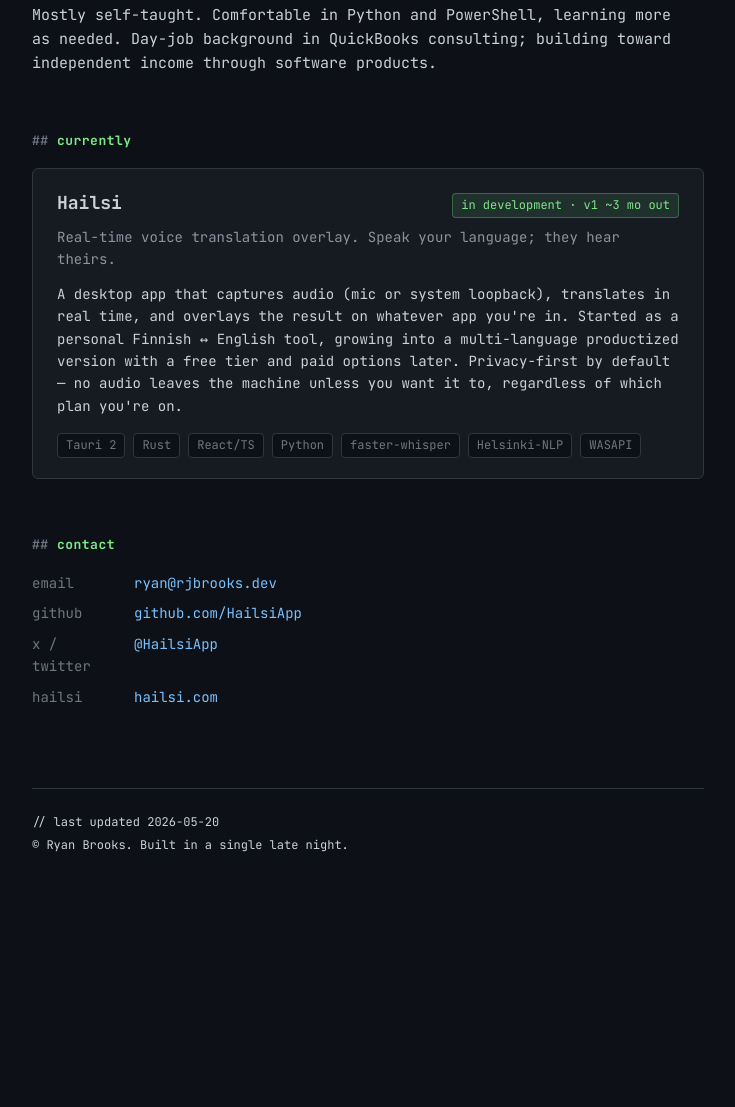
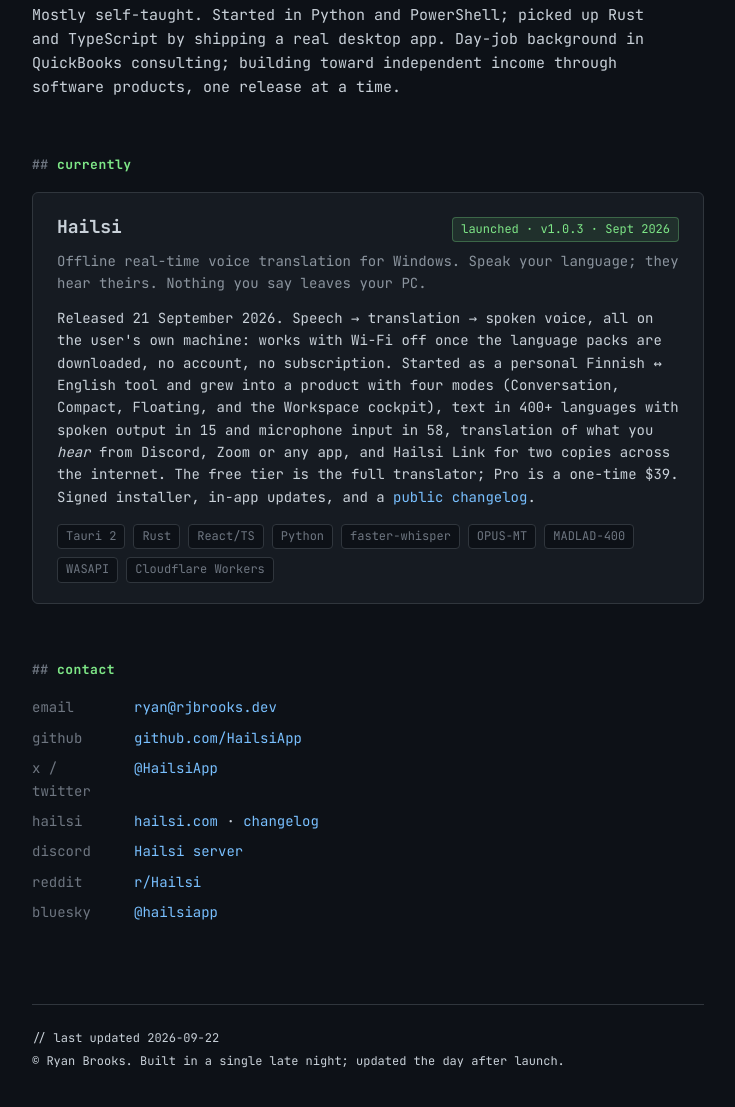
Before and after one commit to RJBrooksDev/rjbrooks-portfolio, a plain HTML site: page index.html in a window 1280 px wide. Shown: the part 381-1488 px from the top of the page, without its empty margins (272-1007 px from the left). Before the commit the page ends 1300 px from the top, so only its background shows below. Drawn offline with Linux system fonts and the light colour scheme.

Commit message:
Post-launch update: Hailsi is shipped (v1.0.3, 21 Sept 2026)
- tagline + meta: "Made Hailsi — and shipped it."
- about: Rust/TypeScript picked up by shipping a real desktop app
- Hailsi card: launched badge, post-release description (offline, 4 modes,
  400+ text / 15 spoken / 58 mic, incoming-only for calls, Link, free tier
  is the full translator, Pro $39 one-time, changelog link); stack tags
  OPUS-MT, MADLAD-400, Cloudflare Workers
- contact: changelog, Discord, r/Hailsi, Bluesky
- og-image ?v=2 (image refreshed in the next commit); last-updated date

```diff
--- a/index.html
+++ b/index.html
@@ -5,21 +5,21 @@
 <meta name="viewport" content="width=device-width, initial-scale=1.0">
 <meta name="robots" content="noindex, nofollow">
 <title>Ryan Brooks</title>
-<meta name="description" content="Ryan Brooks — independent developer. Currently building Hailsi.">
-<meta property="og:title" content="Ryan Brooks — Independent developer building Hailsi">
-<meta property="og:description" content="Independent developer. Currently building Hailsi — real-time voice translation in your own voice.">
+<meta name="description" content="Ryan Brooks — independent developer. Maker of Hailsi, offline real-time voice translation for Windows.">
+<meta property="og:title" content="Ryan Brooks — Independent developer, maker of Hailsi">
+<meta property="og:description" content="Independent developer. Made Hailsi — offline real-time voice translation for Windows. Nothing you say leaves your PC.">
 <meta property="og:type" content="website">
 <meta property="og:url" content="https://rjbrooks.dev">
-<meta property="og:image" content="https://rjbrooks.dev/og-image.png?v=1">
+<meta property="og:image" content="https://rjbrooks.dev/og-image.png?v=2">
 <meta property="og:image:width" content="1200">
 <meta property="og:image:height" content="630">
-<meta property="og:image:alt" content="Ryan Brooks — Independent developer. Building Hailsi.">
+<meta property="og:image:alt" content="Ryan Brooks — Independent developer. Maker of Hailsi.">
 <meta property="og:site_name" content="Ryan Brooks">
 <meta name="twitter:card" content="summary_large_image">
-<meta name="twitter:title" content="Ryan Brooks — Independent developer building Hailsi">
-<meta name="twitter:description" content="Independent developer. Currently building Hailsi — real-time voice translation in your own voice.">
-<meta name="twitter:image" content="https://rjbrooks.dev/og-image.png?v=1">
-<meta name="twitter:image:alt" content="Ryan Brooks — Independent developer. Building Hailsi.">
+<meta name="twitter:title" content="Ryan Brooks — Independent developer, maker of Hailsi">
+<meta name="twitter:description" content="Independent developer. Made Hailsi — offline real-time voice translation for Windows. Nothing you say leaves your PC.">
+<meta name="twitter:image" content="https://rjbrooks.dev/og-image.png?v=2">
+<meta name="twitter:image:alt" content="Ryan Brooks — Independent developer. Maker of Hailsi.">
 <link rel="preconnect" href="https://fonts.googleapis.com">
 <link rel="preconnect" href="https://fonts.gstatic.com" crossorigin>
 <link href="https://fonts.googleapis.com/css2?family=JetBrains+Mono:wght@400;500;700&display=swap" rel="stylesheet">
@@ -274,13 +274,13 @@ footer p { margin-bottom: 4px; }
   <header>
     <div class="shell-line"><span class="prompt">~ $</span> whoami</div>
     <h1 class="name">Ryan Brooks<span class="cursor"></span></h1>
-    <p class="tagline">Independent developer. Building <span class="accent">Hailsi</span>.</p>
+    <p class="tagline">Independent developer. Made <span class="accent">Hailsi</span> — and shipped it.</p>
   </header>
 
   <section>
     <h2>about</h2>
     <p>I build tools that fix problems I run into — usually at the intersection of language, performance, and software that's supposed to "just work" but doesn't.</p>
-    <p>Mostly self-taught. Comfortable in Python and PowerShell, learning more as needed. Day-job background in QuickBooks consulting; building toward independent income through software products.</p>
+    <p>Mostly self-taught. Started in Python and PowerShell; picked up Rust and TypeScript by shipping a real desktop app. Day-job background in QuickBooks consulting; building toward independent income through software products, one release at a time.</p>
   </section>
 
   <section>
@@ -288,18 +288,20 @@ footer p { margin-bottom: 4px; }
     <div class="project">
       <div class="project-header">
         <div class="project-name"><a href="https://hailsi.com" target="_blank" rel="noopener">Hailsi</a></div>
-        <span class="project-status">in development · v1 ~3 mo out</span>
+        <span class="project-status">launched · v1.0.3 · Sept 2026</span>
       </div>
-      <p class="project-tagline">Real-time voice translation overlay. Speak your language; they hear theirs.</p>
-      <p class="project-description">A desktop app that captures audio (mic or system loopback), translates in real time, and overlays the result on whatever app you're in. Started as a personal Finnish ↔ English tool, growing into a multi-language productized version with a free tier and paid options later. Privacy-first by default — no audio leaves the machine unless you want it to, regardless of which plan you're on.</p>
+      <p class="project-tagline">Offline real-time voice translation for Windows. Speak your language; they hear theirs. Nothing you say leaves your PC.</p>
+      <p class="project-description">Released 21 September 2026. Speech → translation → spoken voice, all on the user's own machine: works with Wi-Fi off once the language packs are downloaded, no account, no subscription. Started as a personal Finnish ↔ English tool and grew into a product with four modes (Conversation, Compact, Floating, and the Workspace cockpit), text in 400+ languages with spoken output in 15 and microphone input in 58, translation of what you <em>hear</em> from Discord, Zoom or any app, and Hailsi Link for two copies across the internet. The free tier is the full translator; Pro is a one-time $39. Signed installer, in-app updates, and a <a href="https://hailsi.com/changelog" target="_blank" rel="noopener">public changelog</a>.</p>
       <div class="project-stack">
         <span class="tag">Tauri 2</span>
         <span class="tag">Rust</span>
         <span class="tag">React/TS</span>
         <span class="tag">Python</span>
         <span class="tag">faster-whisper</span>
-        <span class="tag">Helsinki-NLP</span>
+        <span class="tag">OPUS-MT</span>
+        <span class="tag">MADLAD-400</span>
         <span class="tag">WASAPI</span>
+        <span class="tag">Cloudflare Workers</span>
       </div>
     </div>
   </section>
@@ -321,14 +323,26 @@ footer p { margin-bottom: 4px; }
       </div>
       <div class="links-row">
         <span class="links-key">hailsi</span>
-        <span class="links-value"><a href="https://hailsi.com" target="_blank" rel="noopener">hailsi.com</a></span>
+        <span class="links-value"><a href="https://hailsi.com" target="_blank" rel="noopener">hailsi.com</a> · <a href="https://hailsi.com/changelog" target="_blank" rel="noopener">changelog</a></span>
+      </div>
+      <div class="links-row">
+        <span class="links-key">discord</span>
+        <span class="links-value"><a href="https://discord.gg/CMUMtbW6Jb" target="_blank" rel="noopener">Hailsi server</a></span>
+      </div>
+      <div class="links-row">
+        <span class="links-key">reddit</span>
+        <span class="links-value"><a href="https://www.reddit.com/r/Hailsi/" target="_blank" rel="noopener">r/Hailsi</a></span>
+      </div>
+      <div class="links-row">
+        <span class="links-key">bluesky</span>
+        <span class="links-value"><a href="https://bsky.app/profile/hailsiapp.bsky.social" target="_blank" rel="noopener">@hailsiapp</a></span>
       </div>
     </div>
   </section>
 
   <footer>
-    <p class="meta">// last updated 2026-05-20</p>
-    <p>© Ryan Brooks. Built in a single late night.</p>
+    <p class="meta">// last updated 2026-09-22</p>
+    <p>© Ryan Brooks. Built in a single late night; updated the day after launch.</p>
   </footer>
 
 </div>
```
